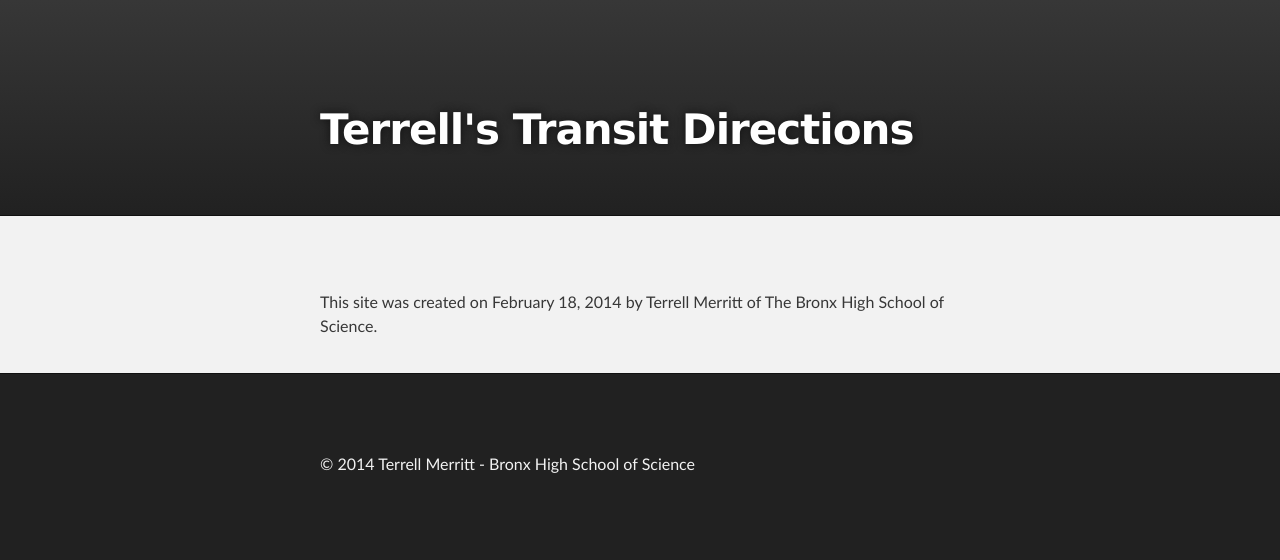
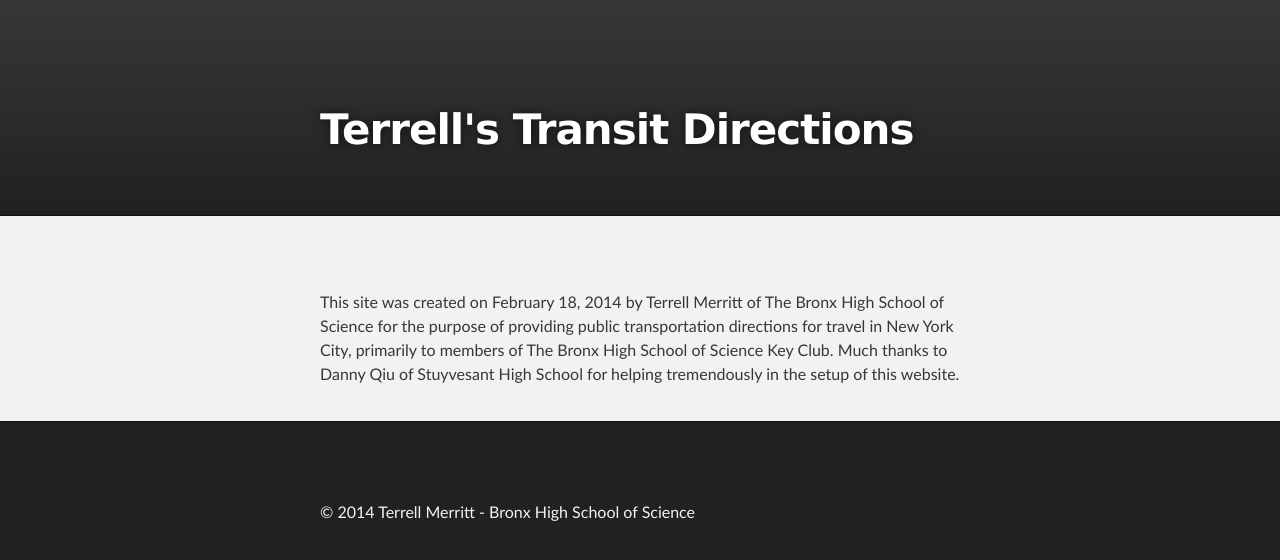
Before and after one commit to terrellthemtaguy/terrellthemtaguy.github.io, a Jekyll site: the page built from about.html, in a window 1280 px wide. Shown: the top 560 px of the page. Built offline with Jekyll 4.4.1, drawn with Linux system fonts in a browser that asks for light colours.

Commit message:
Added extra text, thanks to DQ.

```diff
--- a/about.html
+++ b/about.html
@@ -12,7 +12,7 @@
 <div id="main_content_wrap" class="outer">
   <section id="main_content" class="inner">
   <p>
-  This site was created on February 18, 2014 by Terrell Merritt of The Bronx High School of Science.
+  This site was created on February 18, 2014 by Terrell Merritt of The Bronx High School of Science for the purpose of providing public transportation directions for travel in New York City, primarily to members of The Bronx High School of Science Key Club. Much thanks to Danny Qiu of Stuyvesant High School for helping tremendously in the setup of this website.
   </p>
   </section>
  </div>
```
